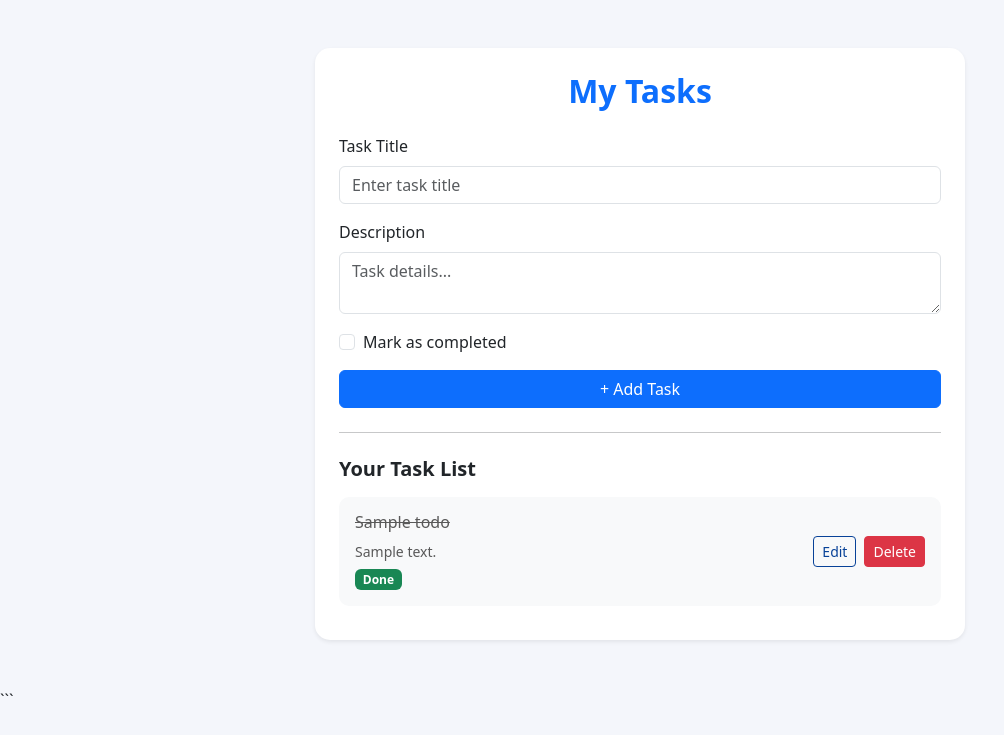
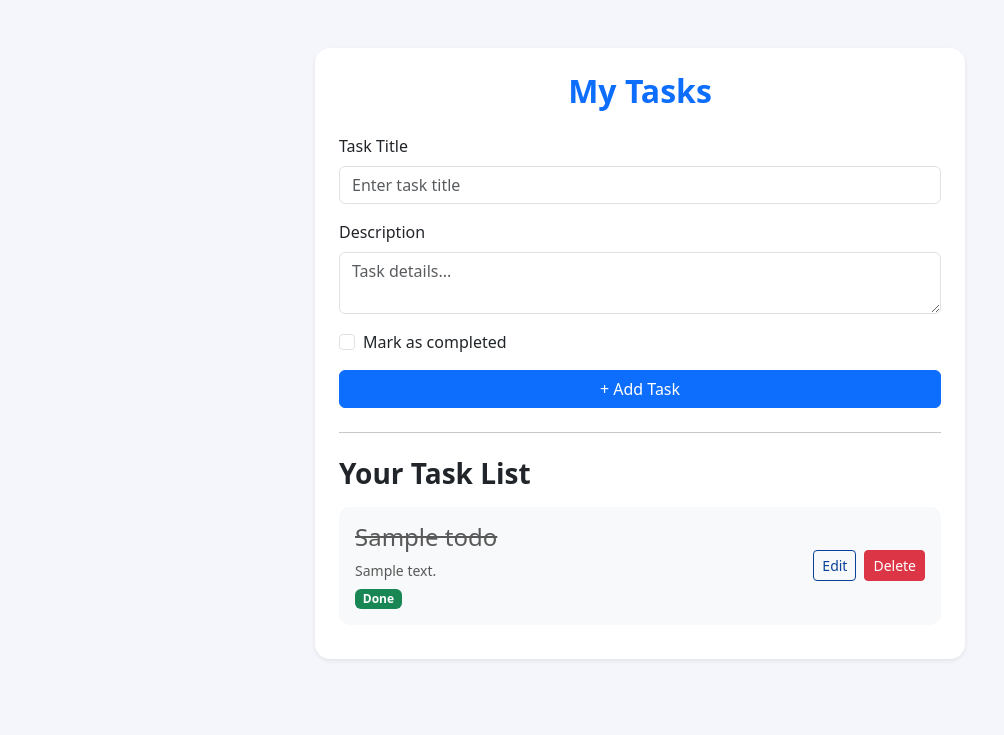
Before and after one commit to rhythmGurung/To_DoApp, a Django app: page / in a window 1280 px wide. Shown: the top 735 px of the page, without its empty margins (0-1004 px from the left). Run offline with Django 5.2, Linux system fonts and the light colour scheme; tables that the repository leaves empty hold one stand-in row (values such as "Sample post").

Commit message:
SEO debugging2

````diff
--- a/ToDo/templates/home.html
+++ b/ToDo/templates/home.html
@@ -2,8 +2,20 @@
 <html lang="en">
 
 <head>
+    <head>
     <meta charset="UTF-8">
     <meta name="viewport" content="width=device-width, initial-scale=1.0">
+
+    <meta name="description"
+        content="My Todo App helps you create, manage, update, and track your daily tasks easily. Stay organized and keep track of your progress.">
+
+    <title>My Todo App</title>
+
+    <!-- Bootstrap CSS -->
+    <link href="https://cdn.jsdelivr.net/npm/bootstrap@5.3.3/dist/css/bootstrap.min.css" rel="stylesheet">
+
+    <!-- Your CSS -->
+</head>
     <title>My Todo App</title>
 
     <!-- Bootstrap CSS -->
@@ -64,7 +76,7 @@
 
 <body>
 
-    <div class="container py-5">
+    <main class="container py-5">
 
         <div class="card main-card shadow-sm p-4">
 
@@ -104,7 +116,7 @@
             <hr class="my-4">
 
             <!-- Task List -->
-            <h5 class="fw-bold mb-3">Your Task List</h5>
+            <h3 class="fw-bold mb-3">Your Task List</h3>
 
             {% if todos %}
 
@@ -113,9 +125,9 @@
             <div class="task p-3 d-flex justify-content-between align-items-center">
 
                 <div>
-                    <h6 class="{% if todo.completed %}completed{% endif %}">
+                    <h4 class="{% if todo.completed %}completed{% endif %}">
                         {{ todo.title }}
-                    </h6>
+                    </h4>
 
                     {% if todo.description %}
                     <p class="text-muted small mb-1">
@@ -164,9 +176,8 @@
 
         </div>
 
-    </div>
+    </main>
 
 </body>
 
 </html>
-```
````
